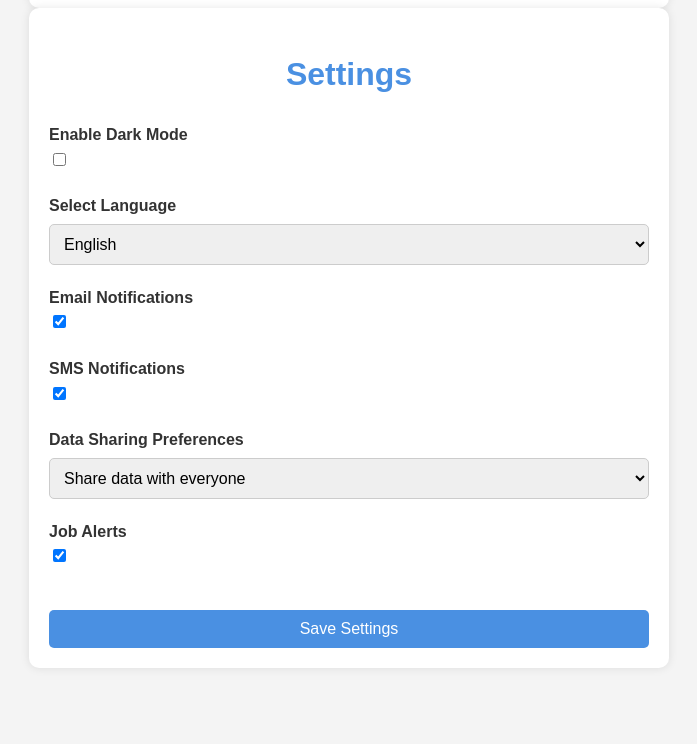
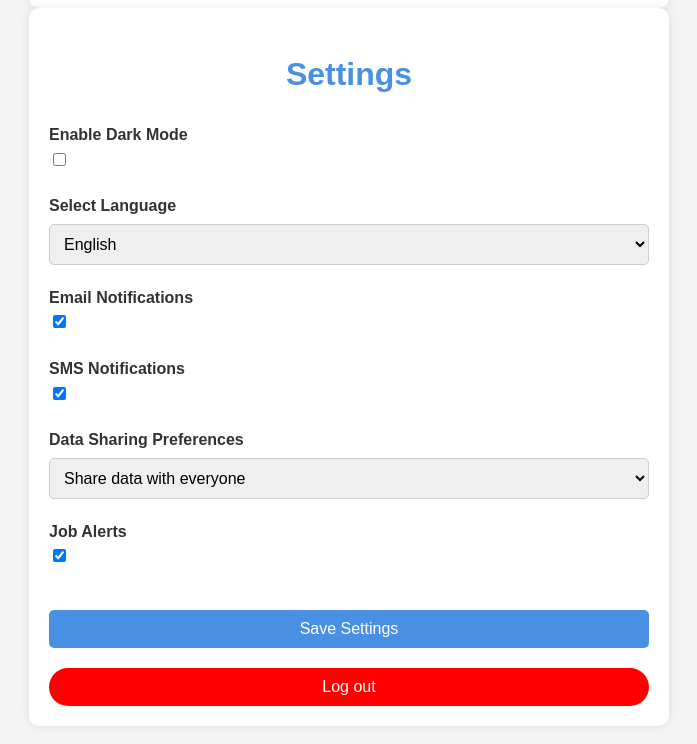
Before and after one commit to calebnatnaelprogrammer/careerseek, a plain HTML site: page setting.html in a window 1280 px wide. Shown: the part 759-1503 px from the top of the page, without its empty margins (291-988 px from the left). Before the commit the page ends 1467 px from the top, so only its background shows below. Drawn offline with Linux system fonts and the light colour scheme.

Commit message:
Update setting.html

```diff
--- a/setting.html
+++ b/setting.html
@@ -191,6 +191,11 @@
 
     <!-- Save Button -->
     <button onclick="saveSettings()">Save Settings</button>
+    <a href="home.html"><button  style="background-color:
+        red; color:white;
+        border-radius:200px;
+        padding:10px;
+        ">Log out</button></a>
 </div>
 
 <script>
```
